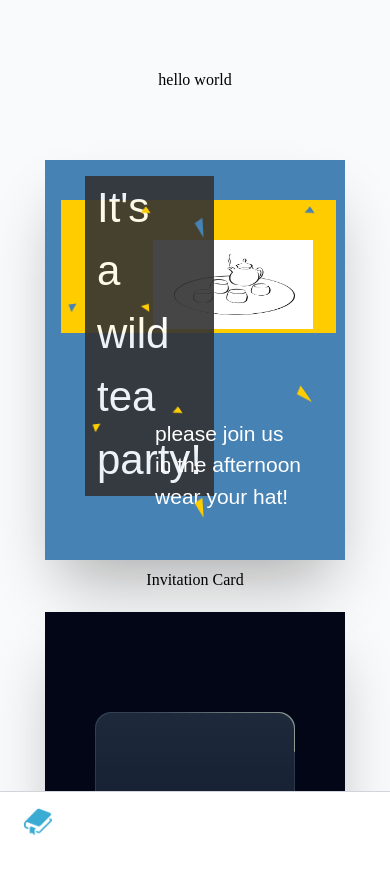
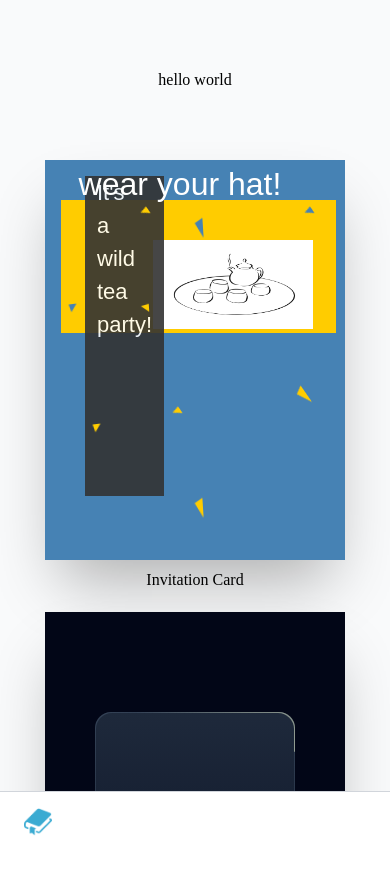
Before and after one commit to khiz125/design-book, a Next.js app: page / in a window 390 px wide. Shown: the top 874 px of the page. Built offline with nearby package versions, Linux system fonts and the light colour scheme; a web font is replaced by a local one.

Commit message:
fix to be responsive

```diff
--- a/src/app/components/TimeLine.tsx
+++ b/src/app/components/TimeLine.tsx
@@ -89,14 +89,14 @@ const TimeLine = () => {
       className="w-full h-full flex flex-col justify-center bg-black"
     >
       <div
-        className={`${parentWidth < 310 ? "h-72" : "h-2/3"} border rounded bg-white m-4 overflow-scroll hidden-scrollbar`}
+        className={`${parentWidth < 500 ? "h-96" : "h-2/3"} border rounded bg-white m-4 overflow-scroll hidden-scrollbar`}
       >
         {cards.map((pokemon, i) => {
           return (
             <div
               key={i}
               ref={setRef(i)}
-              className={`w-full px-14  ${visible[i] ? "animate-slideIn" : "animate-slideOut"}`}
+              className={`w-full ${parentWidth < 500 ? "px-2" : "px-14"} ${visible[i] ? "animate-slideIn" : "animate-slideOut"}`}
             >
               <MessageBox parentWidth={parentWidth} pokemon={pokemon} />
             </div>
@@ -117,11 +117,11 @@ const MessageBox: React.FC<MessageBoxProps> = ({ parentWidth, pokemon }) => {
   const fonts = FONTS;
   return (
     <article
-      className={`flex mt-2 ${parentWidth < 310 ? "h-10" : "h-[120px]"} justify-center border border-gray-300 rounded ${fonts[11].font.className} font-${fonts[11].name}`}
+      className={`flex mt-2 ${parentWidth < 500 ? "h-22" : "h-[120px]"} justify-center border border-gray-300 rounded ${fonts[11].font.className} font-${fonts[11].name}`}
     >
-      <div className={`${parentWidth < 310 ? "" : "my-4"} flex mx-2`}>
+      <div className={`flex ${parentWidth < 500 ? "" : "my-4 mx-2"}`}>
         <figure
-          className={`${parentWidth < 310 ? "text-[10px] transform scale-50" : "max-w-1 mx-10 my-2"}`}
+          className={`${parentWidth < 500 ? "transform scale-50" : "max-w-1 mx-10 my-2"}`}
         >
           <Image
             src={pokemon.image}
@@ -137,13 +137,13 @@ const MessageBox: React.FC<MessageBoxProps> = ({ parentWidth, pokemon }) => {
             className={`flex items-center w-full ${parentWidth ? "h-full" : "h-[120px] mx-2"}`}
           >
             <p
-              className={`${parentWidth < 310 ? "text-[10px]" : "w-36 font-bold text-xl text-gray-600"}`}
+              className={`${parentWidth < 500 ? "text-sm font-bold" : "w-36 font-bold text-xl text-gray-600"}`}
             >
               {pokemon.name}
             </p>
           </div>
-          <div className="w-full">
-            <p>{parentWidth > 310 && pokemon.description}</p>
+          <div className={`${parentWidth < 600 ? "text-xs" : parentWidth < 880 ? "text-xs" : ""} w-full`}>
+            <p>{parentWidth > 400 && pokemon.description}</p>
           </div>
         </div>
       </div>
--- a/src/app/designbook/[id]/InvitationCard.tsx
+++ b/src/app/designbook/[id]/InvitationCard.tsx
@@ -52,18 +52,18 @@ const InvitationCard = () => {
         </div>
         <div className="absolute top-4 left-10 bg-[#333] w-2/7 h-4/5 opacity-90">
           <p className={`
-            text-white ${parentWidth > 310 && index === 7 ? "p-10 text-[120px] tracking-wider"
-              : parentWidth > 310 && index === 5 ? "p-10 text-5xl leading-[10rem]"
-              : parentWidth > 310 ? "p-10 text-8xl leading-[10rem]"
-              : "px-3 text-[42px]"}`}>
+            text-white ${parentWidth > 500 && index === 5 ? "p-10 text-8xl leading-[10rem]"
+              : parentWidth > 500 ? "p-10 text-5xl leading-[10rem]"
+              : parentWidth < 500 && index === 5 ? "px-3 text-[12px]"
+              : "px-3 text-[22px]"}`}>
             It&apos;s <br />a <br />wild <br />tea <br />party!
           </p>
         </div>
-        <div className={`absolute ${parentWidth > 310 ? "bottom-[30rem] right-24" : "bottom-12 right-8"}`}>
-          <p className={`text-white ${parentWidth > 310 && index === 7 ? "p-10 text-8xl"
-            : parentWidth > 310 && index === 5 ? "p-10 text-2xl leading-[100px]"
-            : parentWidth > 310 ? "p-10 text-5xl"
-            : "px-3 text-[21px]"}`}>
+        <div className={`absolute ${parentWidth > 500 ? "bottom-[30rem] right-4" : "bottom-[22rem] right-8"}`}>
+          <p className={`text-white ${parentWidth > 500 && index === 5 ? "p-10 text-8xl"
+            : parentWidth > 500 ? "p-10 text-5xl leading-[100px]"
+            : parentWidth < 500 && index === 5 ? "px-3 text-[12px]"
+              : "px-3 text-[32px]"}`}>
             please join us <br />in the afternoon <br />wear your hat!
           </p>
         </div>
```
